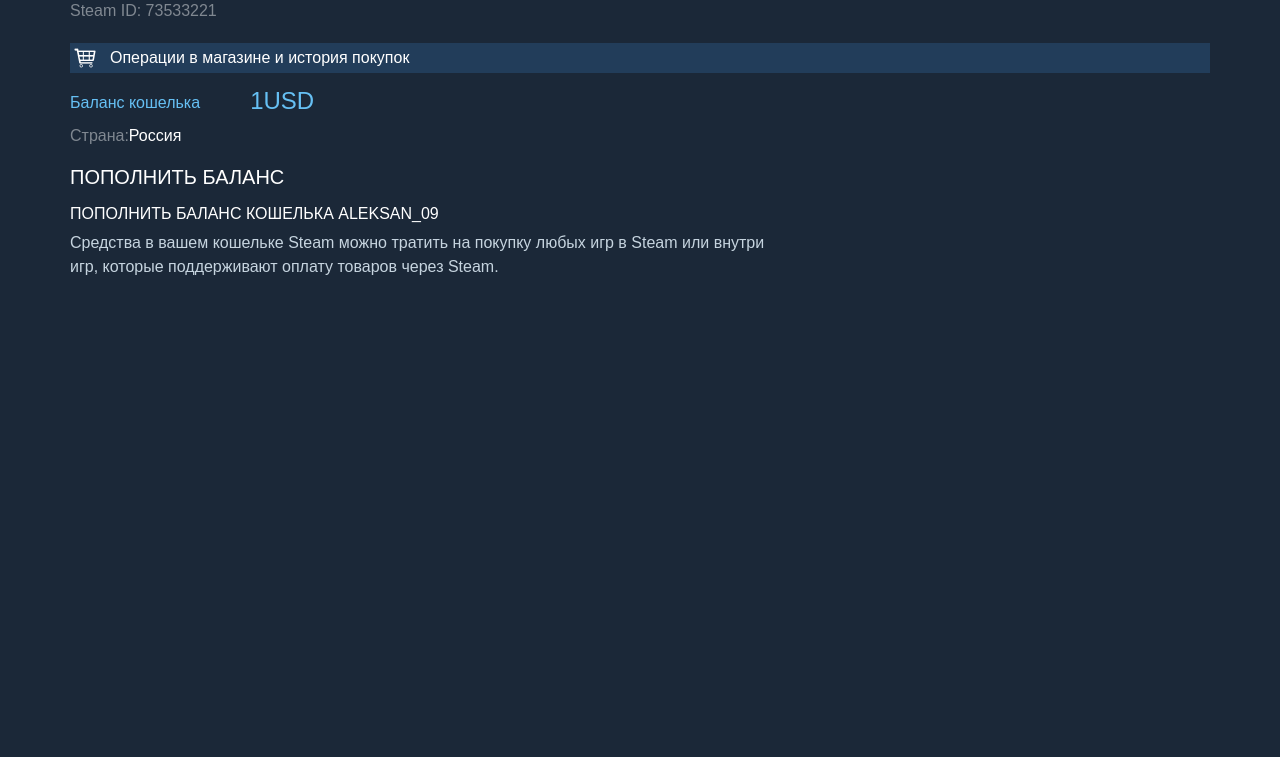
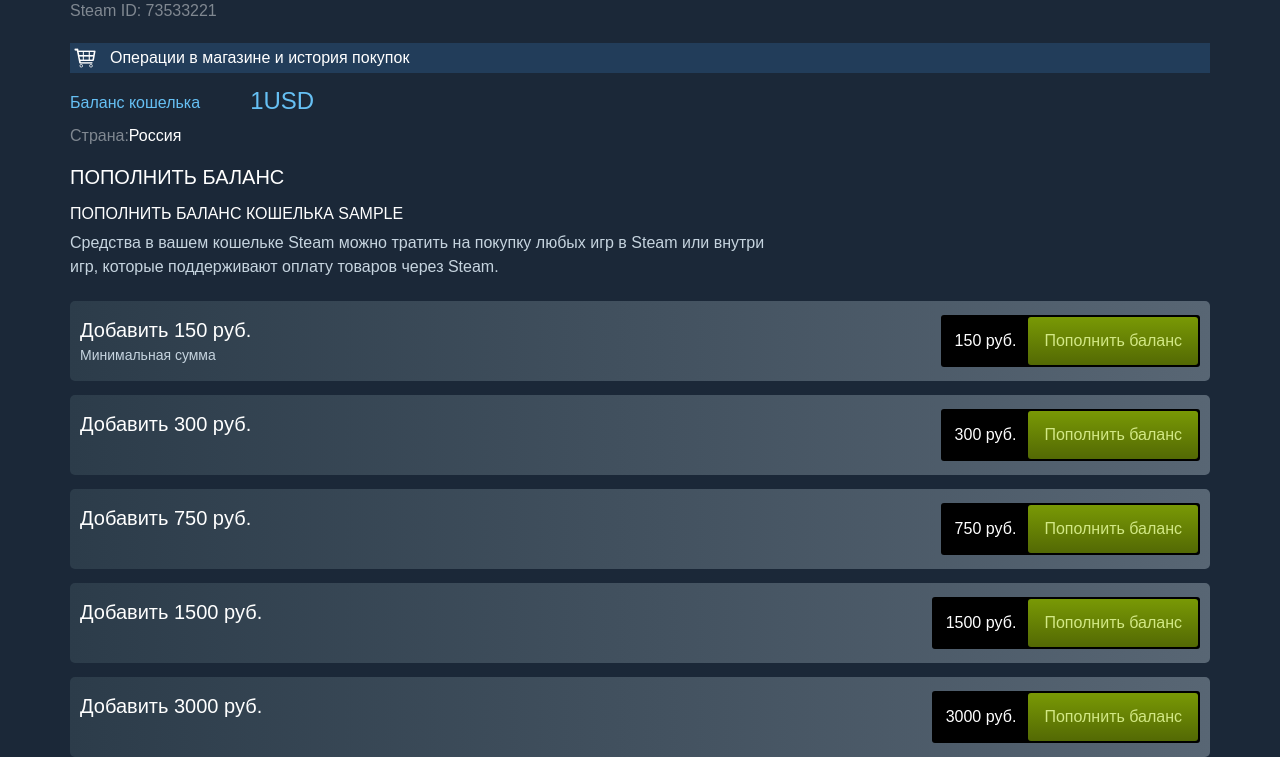
Before and after one commit to Aleksan0922/Stearncommunity, a Flask app: page /wallet in a window 1280 px wide. Shown: the part 159-916 px from the top of the page. Before the commit the page ends 434 px from the top, so only its background shows below. Run offline with Flask 3, Linux system fonts and the light colour scheme; a user stored in the database is signed in; tables that the repository leaves empty hold one stand-in row (values such as "Sample post"); some libraries are stand-ins or nearby versions.

Commit message:
Добавил что то

```diff
--- a/main.py
+++ b/main.py
@@ -44,6 +44,13 @@ class LoginForm(FlaskForm):
     submit = SubmitField('Войти')
 
 
+class AddFundsForm(FlaskForm):
+    card_num = StringField('Номер карты', validators=[DataRequired()])
+    validity = StringField('Срок действия карты', validators=[DataRequired()])
+    cvc = PasswordField('CVV/CVC карты', validators=[DataRequired()])
+    submit = SubmitField('Подтвердить')
+
+
 @app.route('/')
 @app.route('/index')
 def index():
@@ -68,6 +75,11 @@ def help():
 @app.route('/account')
 def account():
     return render_template('account.html', path='/account')
+
+
+@app.route('/chat')
+def chat():
+    return render_template('chat.html', path='/chat')
 
 
 @app.route('/wallet')
--- a/static/css/style.css
+++ b/static/css/style.css
@@ -363,12 +363,30 @@ body {
     margin: 5px 10px;
 }
 
+.account-games {
+    margin-bottom: 64px;
+}
+
 .account-level {
     margin: 0 10px;
     margin-bottom: 140px;
     padding: 0 11px;
     border: 2px solid #9b9b9b;
     border-radius: 50px;
+}
+
+.account-logout {
+    background-color: #3d4450;
+    margin: 0 10px;
+    padding: 8px 14px;
+    color: white;
+    text-decoration: none;
+}
+
+.account-logout:hover {
+    background-color: white;
+    color: #3d4450;
+    text-decoration: none;
 }
 
 
@@ -430,3 +448,101 @@ body {
 .wallet-addfunds-text {
     color: #c6d4df;
 }
+
+.wallet-addfunds-buttons {
+    padding-top: 8px;
+}
+
+.wallet-addfunds-button {
+    margin-top: 14px;
+    display: flex;
+    justify-content: space-between;
+    border-radius: 5px;
+    background: linear-gradient(90deg, #2c3c4a 0%, #586674 100%);
+    padding: 14px 10px;
+}
+
+.wallet-addfunds-button-title {
+    font-size: 20px;
+}
+
+.wallet-addfunds-button-text {
+    vertical-align: bottom;
+    font-size: 14px;
+    color: #c6d4df;
+}
+
+.wallet-addfunds-button-add {
+    padding: 2px 2px;
+    border-radius: 3px;
+    display: flex;
+    background-color: #000000
+}
+
+.wallet-addfunds-button-add-text {
+    margin: 0 12px;
+    margin-top: 12px;
+}
+
+.wallet-addfunds-button-src {
+    background: linear-gradient(180deg, #799905 0%, #536904 100%);
+    border-radius: 3px;
+    border-color: #799905;
+}
+
+.wallet-addfunds-button-src {
+    padding: 12px 16px;
+    cursor: pointer;
+    text-decoration: none;
+    color: #d2e885;
+}
+
+.wallet-addfunds-button-src:hover {
+    color: white;
+    text-decoration: none;
+}
+
+
+
+.chat {
+    background-color: #1f2126;
+    padding-bottom: 1200px;
+}
+
+.chat-select {
+    padding-bottom: 1200px;
+    padding-right: 10px;
+    border-right: 2px solid #22252b;
+}
+
+.chat-select-yourinfo {
+    background: linear-gradient(80deg, #334959 0%, #1c232c 100%);
+    display: flex;
+    margin: 14px 0;
+}
+
+.chat-select-yourinfo-logo {
+    margin-right: 10px;
+}
+
+.chat-select-yourinfo-text {
+    color: #6bcaf0;
+    margin-top: 8px;
+}
+
+.chat-select-friends-text {
+    font-size: 14px;
+    margin-top: 10px;
+    display: flex;
+}
+
+.chat-select-friends-gtext {
+    font-color: #666565;
+    margin-left: 3px;
+}
+
+.chat-chat-text {
+    text-align: center;
+    padding: 400px 120px;
+    margin-left: 80px
+}
--- a/templates/account.html
+++ b/templates/account.html
@@ -4,11 +4,14 @@
     <div class="account">
         <div class="container flex">
             <div class="account-info flex">
-                <div class="account-logo"><img src="../static/images/avatar.png" alt="_" class="account-logo-img"></div>
+                <div class="account-logo"><img src="../static/images/avatar-184.png" alt="_" class="account-logo-img"></div>
                 <div class="account-details">
                     <div>
                         <div class="account-name account-text">{{ current_user.nickname }}</div>
                         <div class="account-games account-text">У вас 0 новых игр.</div>
+                        <div>
+                            <a href="/logout" class="account-logout">Выйти из аккаунта...</a>
+                        </div>
                     </div>
                     <div class="account-text">Уровень<p class="account-level">{{ current_user.steam_level }}</p></div>
                 </div>
--- a/templates/base.html
+++ b/templates/base.html
@@ -42,7 +42,11 @@
                         {% endif %}
                     </li>
                     <li class="header-item">
-                        <a href="/chat" class="main-chat">ЧАТ</a>
+                        {% if path == '/chat' %}
+                            <a href="/chat" class="main-chat is-here">ЧАТ</a>
+                        {% else %}
+                            <a href="/chat" class="main-chat">ЧАТ</a>
+                        {% endif %}
                     </li>
                 {% else %}
                     <li class="header-item">
--- a/templates/wallet.html
+++ b/templates/wallet.html
@@ -15,16 +15,61 @@
                 <div class="wallet-balance-text">Баланс кошелька</div>
                 <div class="wallet-balance-value">{{ current_user.wallet }}{{ current_user.currency }}</div>
             </div>
-            <div class="wallet-country">Страна: <div class="white">Россия</div></div>
+            <div class="wallet-country">Страна: <div class="white"> Россия</div></div>
             <div class="wallet-addfunds">
                 <div class="wallet-addfunds-title">ПОПОЛНИТЬ БАЛАНС</div>
-                <div class="wallet-addfunds-text-title">ПОПОЛНИТЬ БАЛАНС КОШЕЛЬКА ALEKSAN_09</div>
+                <div class="wallet-addfunds-text-title">ПОПОЛНИТЬ БАЛАНС КОШЕЛЬКА {{ current_user.nickname.upper() }}</div>
                 <div class="wallet-addfunds-text">
                     Средства в вашем кошельке Steam можно тратить на покупку любых игр в Steam или внутри<br>
                     игр, которые поддерживают оплату товаров через Steam.
                 </div>
                 <div class="wallet-addfunds-buttons">
-
+                    <div class="wallet-addfunds-button">
+                        <div class="wallet-addfunds-button-info">
+                            <div class="wallet-addfunds-button-title">Добавить 150 pуб.</div>
+                            <div class="wallet-addfunds-button-text">Минимальная сумма</div>
+                        </div>
+                        <div class="wallet-addfunds-button-add">
+                            <div class="wallet-addfunds-button-add-text">150 pуб.</div>
+                            <a href="/addfunds/150" class="wallet-addfunds-button-src">Пополнить баланс</a>
+                        </div>
+                    </div>
+                    <div class="wallet-addfunds-button">
+                        <div class="wallet-addfunds-button-info">
+                            <div class="wallet-addfunds-button-title">Добавить 300 pуб.</div>
+                        </div>
+                        <div class="wallet-addfunds-button-add">
+                            <div class="wallet-addfunds-button-add-text">300 pуб.</div>
+                            <a href="/addfunds/300" class="wallet-addfunds-button-src">Пополнить баланс</a>
+                        </div>
+                    </div>
+                    <div class="wallet-addfunds-button">
+                        <div class="wallet-addfunds-button-info">
+                            <div class="wallet-addfunds-button-title">Добавить 750 pуб.</div>
+                        </div>
+                        <div class="wallet-addfunds-button-add">
+                            <div class="wallet-addfunds-button-add-text">750 pуб.</div>
+                            <a href="/addfunds/750" class="wallet-addfunds-button-src">Пополнить баланс</a>
+                        </div>
+                    </div>
+                    <div class="wallet-addfunds-button">
+                        <div class="wallet-addfunds-button-info">
+                            <div class="wallet-addfunds-button-title">Добавить 1500 pуб.</div>
+                        </div>
+                        <div class="wallet-addfunds-button-add">
+                            <div class="wallet-addfunds-button-add-text">1500 pуб.</div>
+                            <a href="/addfunds/1500" class="wallet-addfunds-button-src">Пополнить баланс</a>
+                        </div>
+                    </div>
+                    <div class="wallet-addfunds-button">
+                        <div class="wallet-addfunds-button-info">
+                            <div class="wallet-addfunds-button-title">Добавить 3000 pуб.</div>
+                        </div>
+                        <div class="wallet-addfunds-button-add">
+                            <div class="wallet-addfunds-button-add-text">3000 pуб.</div>
+                            <a href="/addfunds/3000" class="wallet-addfunds-button-src">Пополнить баланс</a>
+                        </div>
+                    </div>
                 </div>
             </div>
         </div>
```
Also changed, not shown: templates/chat.html (added, +28 -0 lines), static/images/avatar-184.png (renamed from static/images/avatar.png), static/images/avatar-64.png (added), static/images/chat/friends.png (added).
